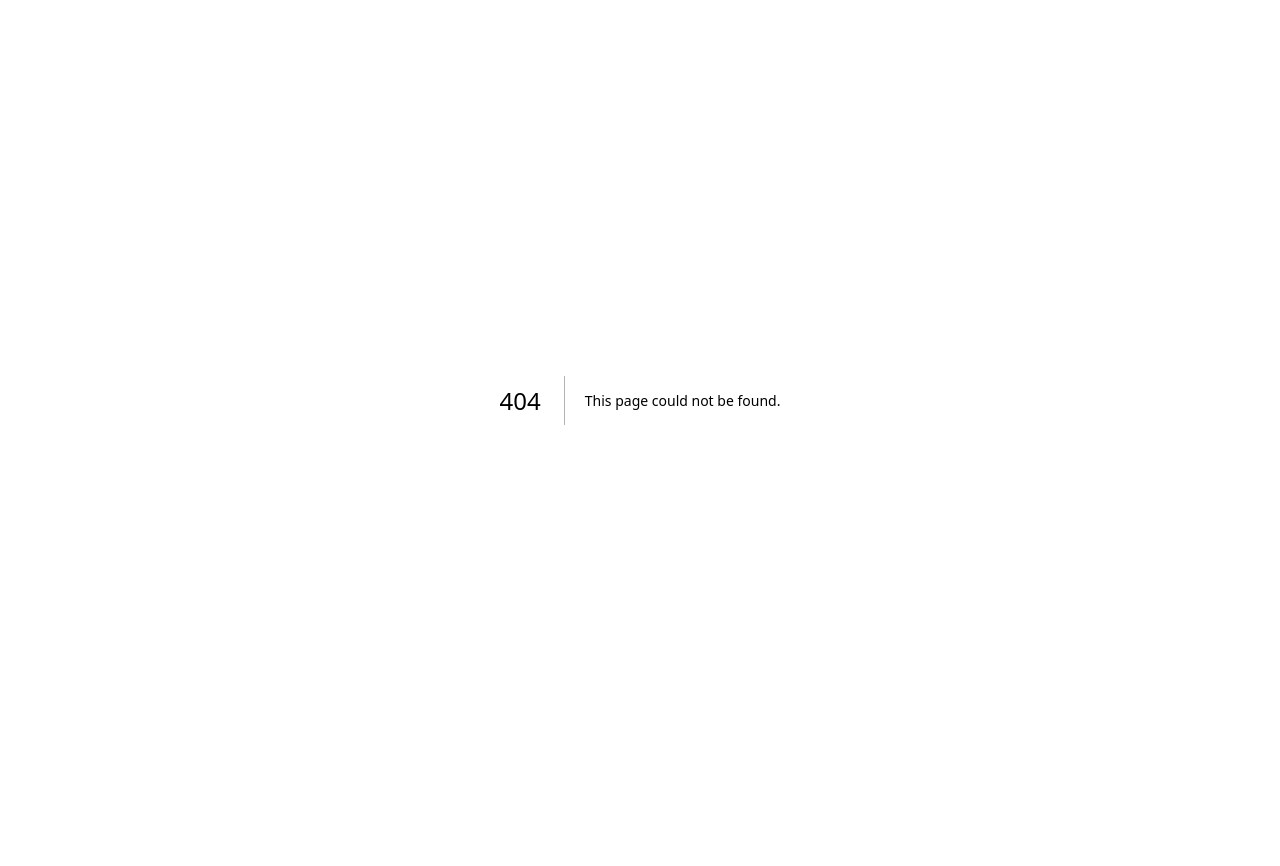
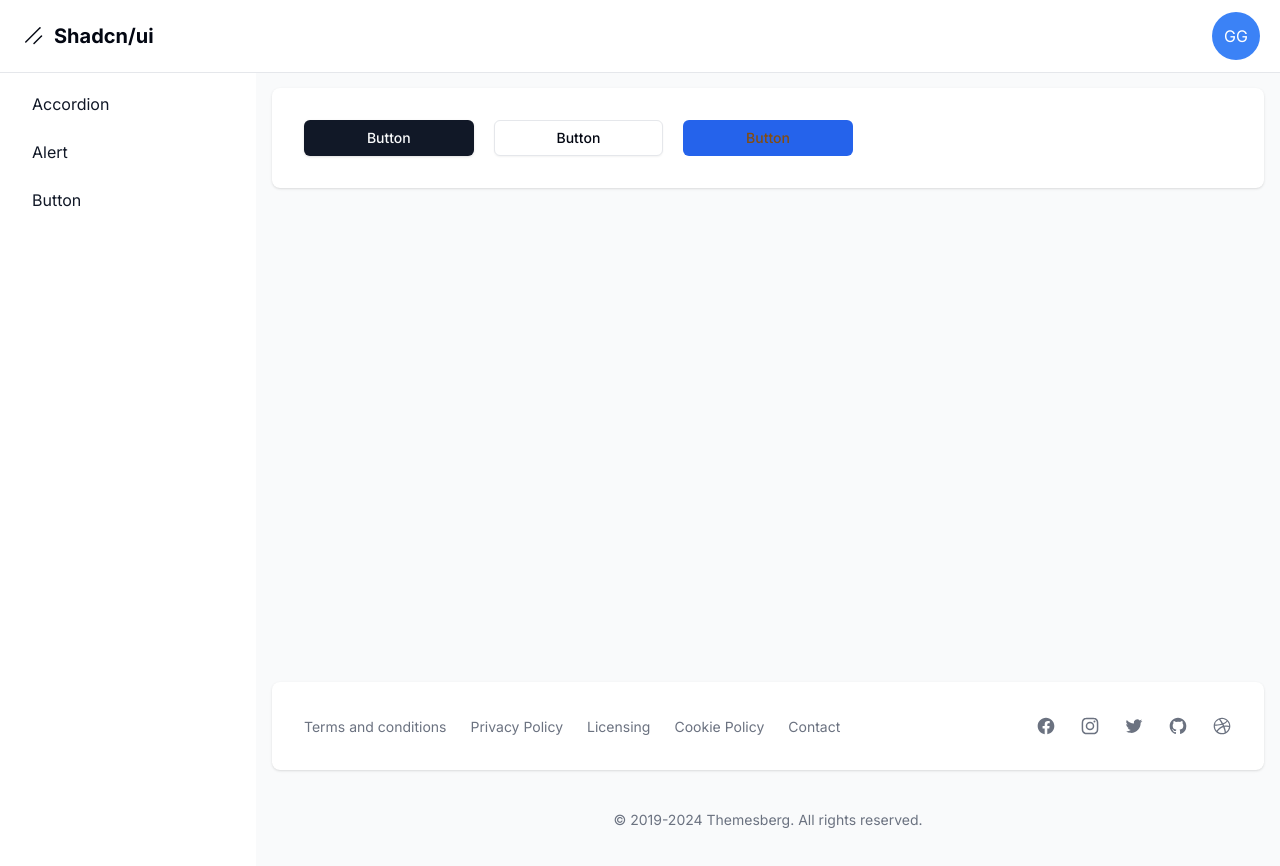
Before and after one commit to GonzaloGC/dashboard-next, a Next.js app: page /dashboard/button in a window 1280 px wide. Before the commit this address had no page. Shown: the top 866 px of the page. Before the commit the page ends 800 px from the top, so only its background shows below. Built offline with nearby package versions, Linux system fonts and the light colour scheme.

Commit message:
added button component and new page button

```diff
--- a/package.json
+++ b/package.json
@@ -11,6 +11,7 @@
   "dependencies": {
     "@radix-ui/react-accordion": "^1.2.0",
     "@radix-ui/react-icons": "^1.3.0",
+    "@radix-ui/react-slot": "^1.1.0",
     "class-variance-authority": "^0.7.0",
     "clsx": "^2.1.1",
     "next": "14.2.5",
--- /dev/null
+++ b/src/app/dashboard/button/page.tsx
@@ -0,0 +1,14 @@
+import { RocketIcon } from "@radix-ui/react-icons";
+
+import { Alert, AlertDescription, AlertTitle } from "@/components/ui/alert";
+import { Button } from "@/components/ui/button";
+
+export default function Page() {
+  return (
+    <div className="grid grid-cols-5 gap-5">
+      <Button>Button</Button>
+      <Button variant='outline'>Button</Button>
+      <Button variant='ilumination'>Button</Button>
+    </div>
+  );
+}
--- a/src/app/dashboard/layout.tsx
+++ b/src/app/dashboard/layout.tsx
@@ -6,6 +6,7 @@
 const links = [
   { name: "accordion", href: "accordion" },
   { name: "alert", href: "alert" },
+  { name: "button", href: "button" },
 ];
 
 export default function DashboardLayout({
--- a/src/app/page.tsx
+++ b/src/app/page.tsx
@@ -1,8 +1,8 @@
 import { redirect } from "next/navigation";
 // import Image from "next/image";
 
-export const Home = () => {
+const Home = () => {
   redirect("dashboard/home");
 };
 
-// export default Home;
+export default Home;
--- /dev/null
+++ b/src/components/ui/button.tsx
@@ -0,0 +1,58 @@
+import * as React from "react"
+import { Slot } from "@radix-ui/react-slot"
+import { cva, type VariantProps } from "class-variance-authority"
+
+import { cn } from "@/lib/utils"
+
+const buttonVariants = cva(
+  "inline-flex items-center justify-center whitespace-nowrap rounded-md text-sm font-medium transition-colors focus-visible:outline-none focus-visible:ring-1 focus-visible:ring-ring disabled:pointer-events-none disabled:opacity-50",
+  {
+    variants: {
+      variant: {
+        default:
+          "bg-primary text-primary-foreground shadow hover:bg-primary/90",
+        destructive:
+          "bg-destructive text-destructive-foreground shadow-sm hover:bg-destructive/90",
+        outline:
+          "border border-input bg-background shadow-sm hover:bg-accent hover:text-accent-foreground",
+        secondary:
+          "bg-secondary text-secondary-foreground shadow-sm hover:bg-secondary/80",
+        ghost: "hover:bg-accent hover:text-accent-foreground",
+        link: "text-primary underline-offset-4 hover:underline",
+        ilumination:"text-yellow-800 border-red bg-blue-600"
+      },
+      size: {
+        default: "h-9 px-4 py-2",
+        sm: "h-8 rounded-md px-3 text-xs",
+        lg: "h-10 rounded-md px-8",
+        icon: "h-9 w-9",
+      },
+    },
+    defaultVariants: {
+      variant: "default",
+      size: "default",
+    },
+  }
+)
+
+export interface ButtonProps
+  extends React.ButtonHTMLAttributes<HTMLButtonElement>,
+    VariantProps<typeof buttonVariants> {
+  asChild?: boolean
+}
+
+const Button = React.forwardRef<HTMLButtonElement, ButtonProps>(
+  ({ className, variant, size, asChild = false, ...props }, ref) => {
+    const Comp = asChild ? Slot : "button"
+    return (
+      <Comp
+        className={cn(buttonVariants({ variant, size, className }))}
+        ref={ref}
+        {...props}
+      />
+    )
+  }
+)
+Button.displayName = "Button"
+
+export { Button, buttonVariants }
```
Also changed, not shown: 1 other file (tests, documents, lock files or other folders).
